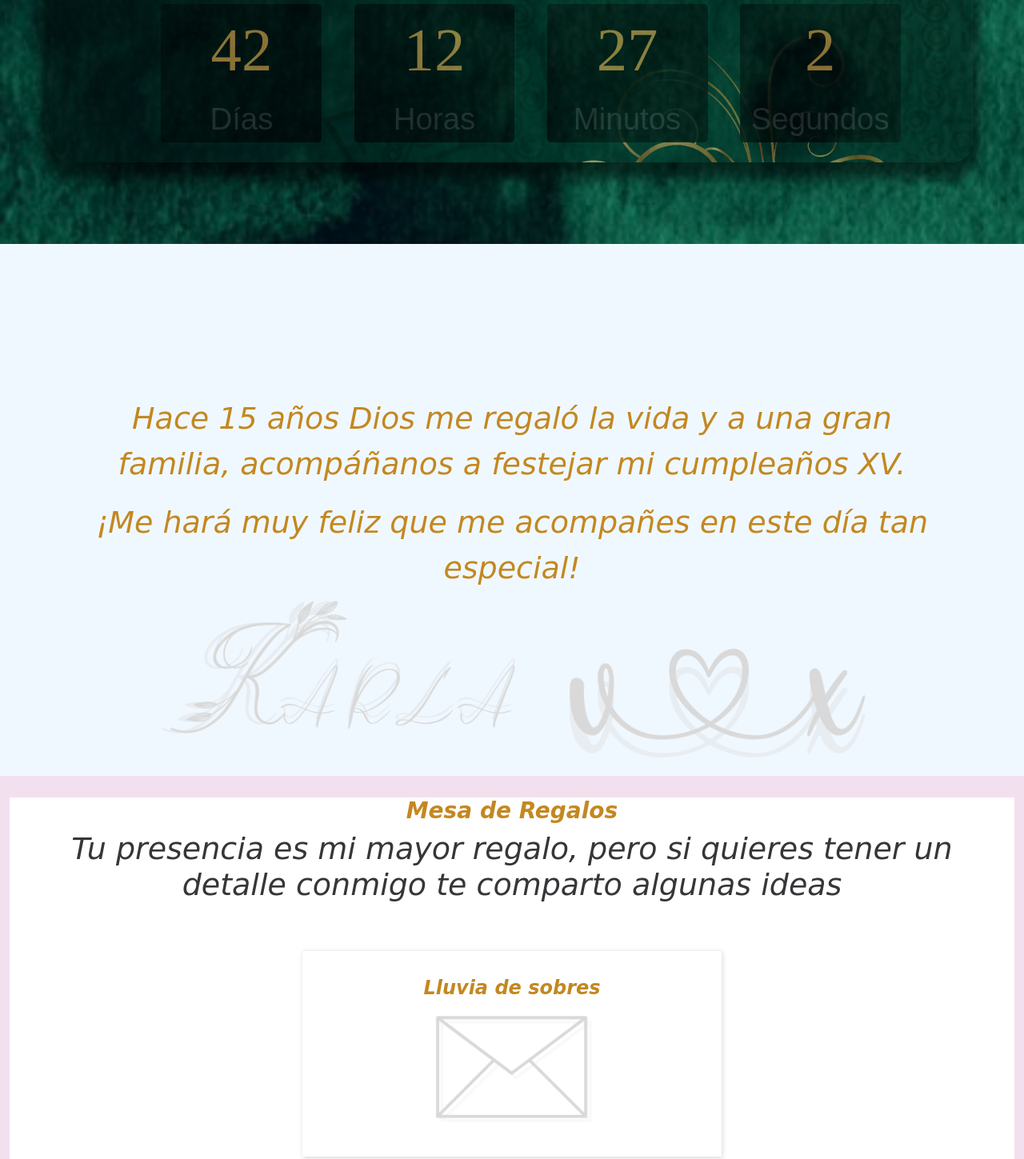
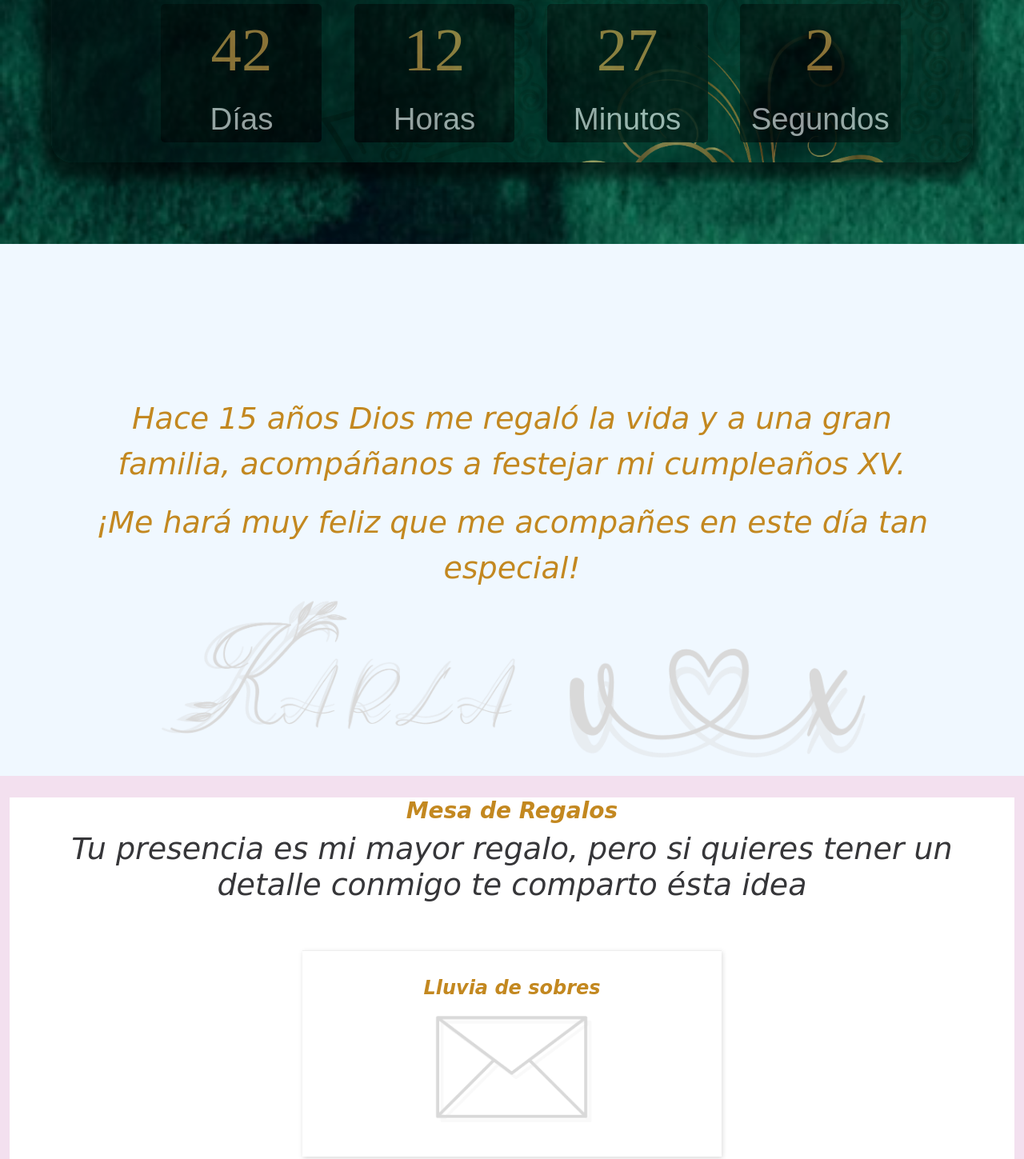
Before and after one commit to Jhonna23/XV_KARLA, a plain HTML site: page docs/index.html in a window 1280 px wide. Shown: the part 1942-3391 px from the top of the page at 80% size. Drawn offline with nearby package versions, Linux system fonts and the light colour scheme; files whose address does not match are found by name; a web font is replaced by a local one.

Commit message:
add music 2

```diff
--- a/docs/css/estilos.css
+++ b/docs/css/estilos.css
@@ -283,8 +283,10 @@ footer
 	font-family: 'MonteCarlo';
 }
 
+
 .simply-word {
-	font-weight: 300;
-	font-size: 3vw;
-	text-align: center;
+    font-weight: 100;
+    color: white;
+    font-size: 3vw;
+    text-align: center;
 }
--- a/docs/index.html
+++ b/docs/index.html
@@ -4,7 +4,7 @@
     <meta charset="UTF-8">
     <meta http-equiv="X-UA-Compatible" content="IE=edge">
     <meta name="viewport" content="width=device-width, initial-scale=1.0">
-    <title>VV KARLA ELIZABETH</title>
+    <title>VX KARLA ELIZABETH</title>
 
     <!--BOOTSTRAP 4 -->
     <link rel="stylesheet" href="https://cdn.jsdelivr.net/npm/bootstrap@4.6.2/dist/css/bootstrap.min.css"
@@ -132,7 +132,7 @@ background-repeat: no-repeat;background-size: cover;
 
                     <h4 class="text_phrase">
                         Tu presencia es mi mayor regalo, pero si quieres tener un detalle conmigo te comparto
-                        algunas ideas
+                        ésta idea
                     </h4>
 
                 </div>
@@ -184,7 +184,7 @@ background-repeat: no-repeat;background-size: cover;
 
         </div>
         <div class="col-md-6 card_info text-center">
-            <img src="http://localhost/KARLA_XV/img/copas.png" alt="salon" class="img-fluid mx-auto d-block"
+            <img src="img/copas.png" alt="salon" class="img-fluid mx-auto d-block"
                 width="50%">
             <h4 class="text-center">Recepción</h4>
             <span class="span"></span>
```
Also changed, not shown: 1 other file.
